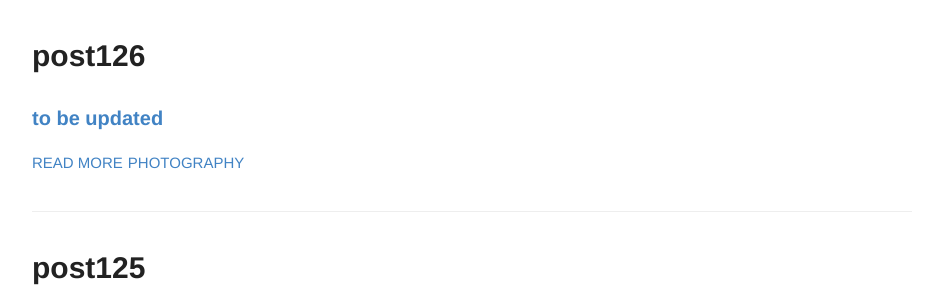
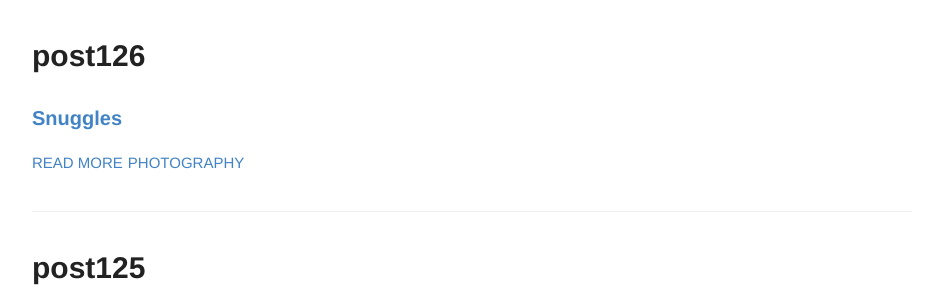
Before and after one commit to rsk/rsk.github.io, a Jekyll site: the page built from index.html, in a window 1280 px wide and 900 px high, scrolled down 900 px. Shown: the part 153-453 px from the top of the window, without its empty margins (168-1111 px from the left). Built offline with Jekyll 4.4.1, drawn with Linux system fonts in a browser that asks for light colours.

Commit message:
Update 2020-6-06-post126.md

```diff
--- a/_posts/2020-6-06-post126.md
+++ b/_posts/2020-6-06-post126.md
@@ -2,7 +2,7 @@
 layout: post
 title: post126
 number: 126
-excerpt: to be updated
+excerpt: Snuggles
 tags:
   - photography
 
```
